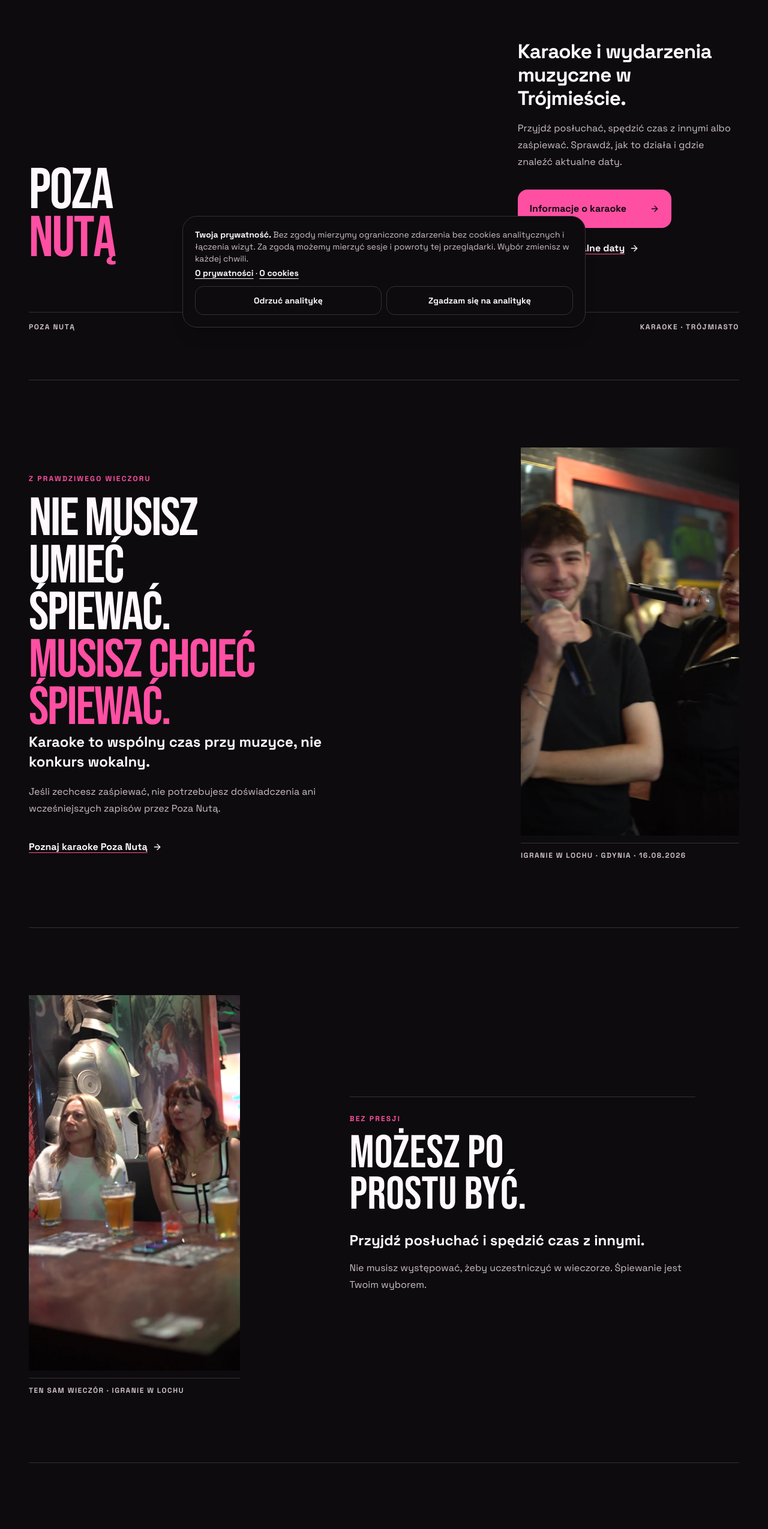
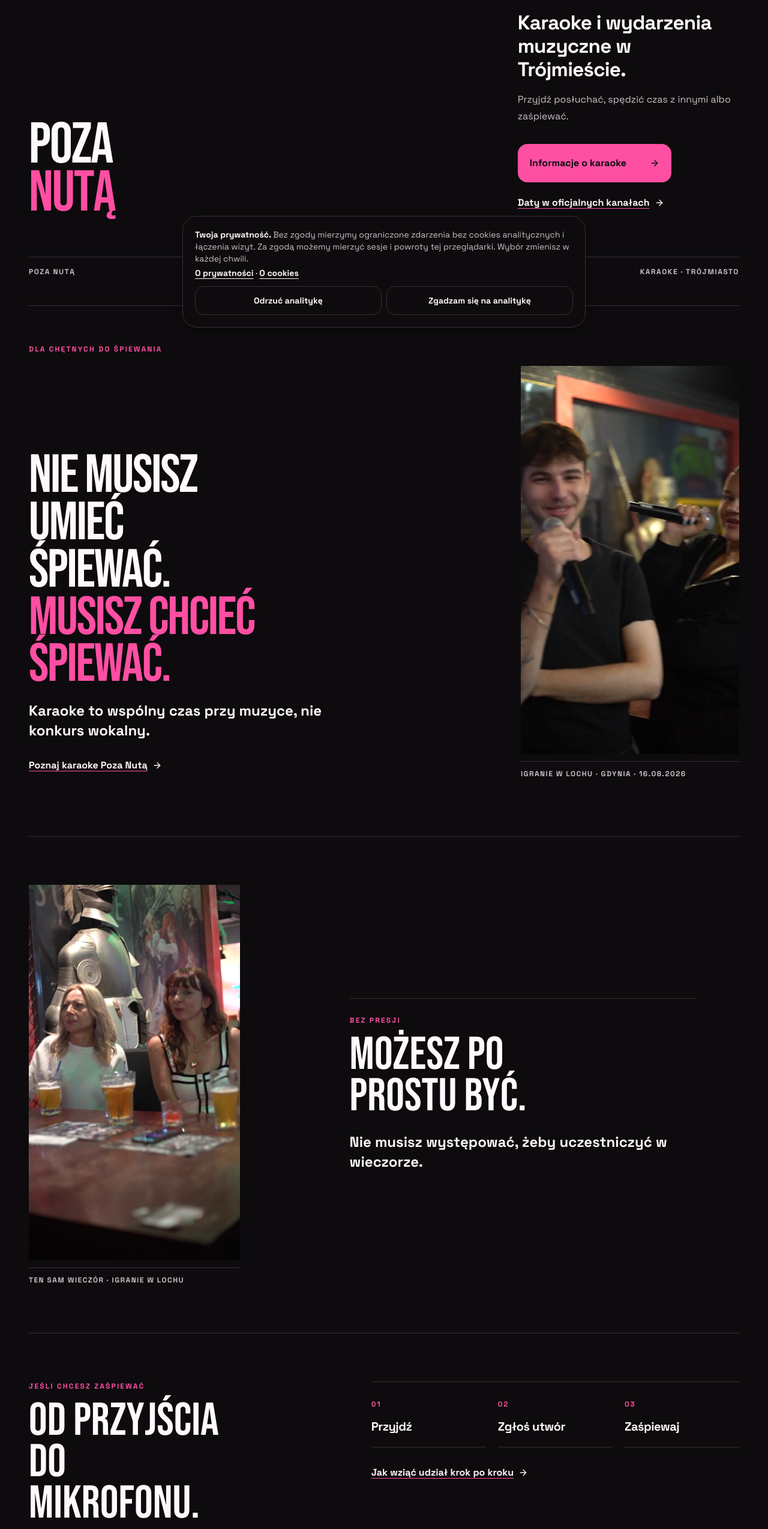
Before and after one commit to 3SM-Studio/poza_nuta-social, a Next.js app: page / in a window 1280 px wide. Shown: the part 234-2783 px from the top of the page at 60% size. Built offline with nearby package versions, Linux system fonts and the light colour scheme; no server answers; the database is empty.

Commit message:
Checkpoint public marketing narrative compression

```diff
--- a/src/app/(public)/karaoke-trojmiasto/page.tsx
+++ b/src/app/(public)/karaoke-trojmiasto/page.tsx
@@ -23,7 +23,7 @@ export default function KaraokePage() {
         <div className="border-t border-accent pt-6">
           <h1 className="font-display max-w-[11ch] text-[clamp(3.75rem,11vw,6rem)] leading-[0.88] tracking-[-0.025em] text-foreground">Karaoke w Trójmieście</h1>
           <p className="mt-8 max-w-xl text-xl font-bold leading-snug sm:text-2xl">Przyjdź dla muzyki i ludzi. Śpiewanie jest Twoim wyborem.</p>
-          <p className="mt-5 max-w-xl text-base leading-7 text-muted-foreground">Możesz słuchać, spędzać czas z innymi i dołączyć do zabawy bez występu. Jeśli masz ochotę chwycić za mikrofon, nie musisz umieć śpiewać ani zapisywać się przez Poza Nutą przed przyjściem.</p>
+          <p className="mt-5 max-w-xl text-base leading-7 text-muted-foreground">Jeśli masz ochotę chwycić za mikrofon, nie potrzebujesz doświadczenia. Na miejscu zgłaszasz utwór w kilku krokach.</p>
         </div>
 
         <section className="mt-16 border-t pt-8 sm:mt-20" aria-labelledby="channels-heading">
@@ -52,7 +52,6 @@ export default function KaraokePage() {
                   </li>
                 ))}
               </ol>
-              <p className="mt-5 max-w-xl text-sm leading-6 text-muted-foreground">Szczegóły udziału w konkretnym wieczorze sprawdź w jego aktualnym komunikacie.</p>
             </div>
             <figure className="w-full max-w-[22rem]">
               <Image src="/media/events/2026-08-16-igranie/experience-solo.webp" alt="Uczestnik śpiewa z mikrofonem w lokalu podczas karaoke Poza Nutą." width={720} height={1280} sizes="(max-width: 1024px) 100vw, 28vw" className="h-auto w-full" loading="lazy" />
--- a/src/app/(public)/page.tsx
+++ b/src/app/(public)/page.tsx
@@ -22,19 +22,19 @@ export default async function HomePage() {
     <>
       <StructuredData data={publicPageGraph(publicPage.home, "Poza Nutą", homeDescription, { includeOrganization: true, destinations })} />
       <main id="main-content" tabIndex={-1} className="flex flex-1 flex-col">
-        <section className="flex min-h-[min(36rem,calc(100svh-6rem))] flex-col justify-between border-b py-6 sm:min-h-[min(43rem,calc(100svh-6rem))] sm:py-16 lg:py-20" aria-labelledby="hero-title">
+        <section className="flex min-h-[min(36rem,calc(100svh-6rem))] flex-col justify-between border-b py-6 sm:min-h-[min(40rem,calc(100svh-6rem))] sm:py-16 lg:py-12" aria-labelledby="hero-title">
           <div className="flex items-start justify-between gap-6 border-t border-accent pt-4 text-sm font-bold uppercase tracking-[0.13em] text-muted-foreground">
             <span>Karaoke i muzyka</span><span className="text-right">Trójmiasto</span>
           </div>
-          <div className="grid gap-4 py-8 sm:gap-9 sm:py-14 md:grid-cols-[minmax(0,1.35fr)_minmax(15rem,0.65fr)] md:items-end md:gap-12 lg:py-20">
+          <div className="grid gap-4 py-8 sm:gap-9 sm:py-14 md:grid-cols-[minmax(0,1.35fr)_minmax(15rem,0.65fr)] md:items-end md:gap-12 lg:py-12">
             <h1 id="hero-title" className="font-display min-w-0 text-[clamp(4.5rem,13vw,6rem)] leading-[0.84] tracking-[-0.025em] text-foreground">Poza<br /><span className="text-accent">Nutą</span></h1>
             <div className="max-w-md md:pb-1">
               <p className="text-[clamp(1.5rem,2.6vw,2.25rem)] font-bold leading-[1.17] tracking-tight">Karaoke i wydarzenia muzyczne w Trójmieście.</p>
-              <p className="mt-4 max-w-sm text-base leading-7 text-muted-foreground">Przyjdź posłuchać, spędzić czas z innymi albo zaśpiewać. Sprawdź, jak to działa i gdzie znaleźć aktualne daty.</p>
+              <p className="mt-4 max-w-sm text-base leading-7 text-muted-foreground">Przyjdź posłuchać, spędzić czas z innymi albo zaśpiewać.</p>
               <Link href={publicPage.karaoke} className={cn(buttonVariants({ variant: "accent", size: "xl" }), "mt-5 w-full justify-between whitespace-normal sm:mt-8 sm:w-auto sm:min-w-64")}>
                 Informacje o karaoke <ArrowRight aria-hidden="true" />
               </Link>
-              <Link href={publicPage.links} className={cn(textLink, "mt-3")}>Sprawdź aktualne daty <ArrowRight className="size-4" aria-hidden="true" /></Link>
+              <Link href={publicPage.links} className={cn(textLink, "mt-3")}>Daty w oficjalnych kanałach <ArrowRight className="size-4" aria-hidden="true" /></Link>
             </div>
           </div>
           <div className="flex items-center justify-between gap-4 border-t pt-4 text-xs font-bold uppercase tracking-[0.13em] text-muted-foreground">
@@ -42,68 +42,65 @@ export default async function HomePage() {
           </div>
         </section>
 
-        <section className="grid gap-12 border-b py-20 sm:py-28 lg:grid-cols-[minmax(0,1.35fr)_minmax(16rem,0.65fr)] lg:items-end lg:gap-16" aria-labelledby="karaoke-heading">
-          <div className="flex flex-col items-start lg:min-h-[34rem] lg:justify-between">
-            <div>
-              <p className="text-xs font-black uppercase tracking-[0.18em] text-accent">Z prawdziwego wieczoru</p>
-              <h2 id="karaoke-heading" className="font-display mt-5 max-w-[11ch] text-[clamp(3.75rem,7vw,6rem)] leading-[0.88] tracking-[-0.025em]">Nie musisz umieć śpiewać. <span className="text-accent">Musisz chcieć śpiewać.</span></h2>
-            </div>
-            <div className="mt-10 max-w-lg lg:mt-0">
-              <p className="text-xl font-bold leading-snug sm:text-2xl">Karaoke to wspólny czas przy muzyce, nie konkurs wokalny.</p>
-              <p className="mt-5 text-base leading-7 text-muted-foreground">Jeśli zechcesz zaśpiewać, nie potrzebujesz doświadczenia ani wcześniejszych zapisów przez Poza Nutą.</p>
-              <Link href={publicPage.karaoke} className={cn(textLink, "mt-7")}>Poznaj karaoke Poza Nutą <ArrowRight className="size-4" aria-hidden="true" /></Link>
+        <section className="border-b pb-16 pt-8 sm:pb-20 sm:pt-12 lg:pb-24 lg:pt-16" aria-labelledby="karaoke-heading">
+          <p className="text-xs font-black uppercase tracking-[0.18em] text-accent">Dla chętnych do śpiewania</p>
+          <div className="mt-5 grid gap-9 md:grid-cols-[minmax(0,1.2fr)_minmax(15rem,0.8fr)] md:items-end md:gap-12 lg:grid-cols-[minmax(0,1.35fr)_minmax(16rem,0.65fr)] lg:gap-16">
+            <figure className="w-full max-w-[23rem] justify-self-end md:order-2">
+              <DocumentaryLoop />
+              <figcaption className="mt-3 border-t pt-3 text-xs font-bold uppercase tracking-[0.12em] text-muted-foreground">iGranie w Lochu · Gdynia · 16.08.2026</figcaption>
+            </figure>
+            <div className="flex flex-col items-start md:order-1 md:min-h-[28rem] md:justify-between lg:min-h-[34rem]">
+              <h2 id="karaoke-heading" className="font-display max-w-[11ch] text-[clamp(3.75rem,7vw,6rem)] leading-[0.88] tracking-[-0.025em]">Nie musisz umieć śpiewać. <span className="text-accent">Musisz chcieć śpiewać.</span></h2>
+              <div className="mt-8 max-w-lg md:mt-0">
+                <p className="text-xl font-bold leading-snug sm:text-2xl">Karaoke to wspólny czas przy muzyce, nie konkurs wokalny.</p>
+                <Link href={publicPage.karaoke} className={cn(textLink, "mt-5")}>Poznaj karaoke Poza Nutą <ArrowRight className="size-4" aria-hidden="true" /></Link>
+              </div>
             </div>
           </div>
-          <figure className="w-full max-w-[23rem] justify-self-end">
-            <DocumentaryLoop />
-            <figcaption className="mt-3 border-t pt-3 text-xs font-bold uppercase tracking-[0.12em] text-muted-foreground">iGranie w Lochu · Gdynia · 16.08.2026</figcaption>
-          </figure>
         </section>
 
-        <section className="grid gap-10 border-b py-20 sm:py-28 lg:grid-cols-[minmax(16rem,0.7fr)_minmax(0,1fr)] lg:items-center lg:gap-20" aria-labelledby="no-pressure-heading">
+        <section className="grid gap-10 border-b py-16 sm:py-20 lg:grid-cols-[minmax(16rem,0.7fr)_minmax(0,1fr)] lg:items-center lg:gap-20" aria-labelledby="no-pressure-heading">
           <figure className="w-full max-w-[16rem] justify-self-end sm:max-w-[22rem] lg:justify-self-start">
-            <Image src="/media/events/2026-08-16-igranie/experience-social.webp" alt="Uczestniczki spędzają czas przy stoliku podczas wieczoru Poza Nutą." width={720} height={1280} sizes="(max-width: 1024px) 100vw, 34vw" className="h-auto w-full" loading="lazy" />
+            <Image src="/media/events/2026-08-16-igranie/experience-social.webp" alt="Uczestniczki spędzają czas przy stoliku podczas wieczoru Poza Nutą." width={720} height={1280} sizes="(max-width: 640px) 256px, 352px" className="h-auto w-full" loading="lazy" fetchPriority="low" />
             <figcaption className="mt-3 border-t pt-3 text-xs font-bold uppercase tracking-[0.12em] text-muted-foreground">Ten sam wieczór · iGranie w Lochu</figcaption>
           </figure>
           <div className="max-w-xl border-t border-accent pt-7">
             <p className="text-xs font-black uppercase tracking-[0.18em] text-accent">Bez presji</p>
             <h2 id="no-pressure-heading" className="font-display mt-4 max-w-[11ch] text-[clamp(3.5rem,6vw,5.5rem)] leading-[0.9]">Możesz po prostu być.</h2>
-            <p className="mt-6 text-xl font-bold leading-snug sm:text-2xl">Przyjdź posłuchać i spędzić czas z innymi.</p>
-            <p className="mt-4 text-base leading-7 text-muted-foreground">Nie musisz występować, żeby uczestniczyć w wieczorze. Śpiewanie jest Twoim wyborem.</p>
+            <p className="mt-6 text-xl font-bold leading-snug sm:text-2xl">Nie musisz występować, żeby uczestniczyć w wieczorze.</p>
           </div>
         </section>
 
-        <section className="border-b py-20 sm:py-28" aria-labelledby="steps-heading">
+        <section className="border-b py-16 sm:py-20" aria-labelledby="steps-heading">
           <div className="grid gap-8 lg:grid-cols-[minmax(0,0.8fr)_minmax(0,1fr)] lg:gap-20">
             <div>
               <p className="text-xs font-black uppercase tracking-[0.18em] text-accent">Jeśli chcesz zaśpiewać</p>
               <h2 id="steps-heading" className="font-display mt-4 max-w-[11ch] text-[clamp(3.5rem,6vw,5.5rem)] leading-[0.9]">Od przyjścia do mikrofonu.</h2>
             </div>
-            <ol className="grid gap-0 border-t border-accent sm:grid-cols-2">
+            <div className="border-t border-accent pt-6">
+              <ol className="grid gap-5 sm:grid-cols-3">
               {[
-                ["01", "Przyjdź", "Nie zapisujesz się przez Poza Nutą przed przyjściem."],
-                ["02", "Zeskanuj QR", "Na miejscu zeskanuj kod wydarzenia i wpisz sześciocyfrowy kod sesji."],
-                ["03", "Wybierz utwór", "Wybierz lub dodaj piosenkę. Zgłoszenie trafi do kolejki."],
-                ["04", "Zaśpiewaj", "Kiedy nadejdzie Twoja kolej, wywołamy Cię do występu."],
-              ].map(([number, heading, body]) => (
-                <li key={number} className="border-b py-6 sm:pr-6">
+                ["01", "Przyjdź"],
+                ["02", "Zgłoś utwór"],
+                ["03", "Zaśpiewaj"],
+              ].map(([number, heading]) => (
+                <li key={number} className="border-b pb-5">
                   <span className="text-xs font-black tracking-[0.15em] text-accent">{number}</span>
                   <h3 className="mt-3 text-xl font-bold tracking-tight">{heading}</h3>
-                  <p className="mt-2 max-w-sm text-sm leading-6 text-muted-foreground">{body}</p>
                 </li>
               ))}
-            </ol>
+              </ol>
+              <Link href={publicPage.karaoke} className={cn(textLink, "mt-5")}>Jak wziąć udział krok po kroku <ArrowRight className="size-4" aria-hidden="true" /></Link>
+            </div>
           </div>
         </section>
 
-        <section className="grid gap-10 border-b py-20 sm:py-28 lg:grid-cols-[minmax(0,0.7fr)_minmax(0,1fr)] lg:gap-20" aria-labelledby="current-heading">
-          <h2 id="current-heading" className="font-display max-w-[10ch] text-[clamp(3.5rem,6vw,5.5rem)] leading-[0.9]">Gdzie po aktualne informacje?</h2>
-          <div className="max-w-xl border-t border-accent pt-7">
-            <p className="text-xl font-bold leading-snug sm:text-2xl">Daty i miejsca sprawdzaj w aktualnych komunikatach na oficjalnych profilach.</p>
-            <p className="mt-5 text-base leading-7 text-muted-foreground">Po ustaleniu szczegółów z lokalem to Poza Nutą przekazuje informacje o wydarzeniu. Aktywne kanały znajdziesz w jednym miejscu. Przed wyjściem sprawdź najnowszy komunikat.</p>
-            <div className="mt-7 flex flex-col items-start gap-2 sm:flex-row sm:flex-wrap sm:gap-x-8">
-              <Link href={publicPage.links} className={textLink}>Wszystkie oficjalne linki <ArrowRight className="size-4" aria-hidden="true" /></Link>
-            </div>
+        <section className="grid gap-5 border-b py-12 sm:py-16 lg:grid-cols-[minmax(0,0.7fr)_minmax(0,1fr)] lg:items-start lg:gap-20" aria-labelledby="current-heading">
+          <h2 id="current-heading" className="font-display max-w-[12ch] text-[clamp(2.5rem,4vw,3.5rem)] leading-[0.95]">Aktualne informacje</h2>
+          <div className="max-w-xl border-t border-accent pt-5">
+            <p className="text-lg font-bold leading-snug sm:text-xl">Daty i miejsca ogłaszamy w oficjalnych kanałach Poza Nutą.</p>
+            <p className="mt-3 text-base leading-7 text-muted-foreground">Przed wyjściem sprawdź najnowszy komunikat.</p>
+            <Link href={publicPage.links} className={cn(textLink, "mt-4")}>Przejdź do kanałów <ArrowRight className="size-4" aria-hidden="true" /></Link>
           </div>
         </section>
 
--- a/src/components/documentary-loop.tsx
+++ b/src/components/documentary-loop.tsx
@@ -17,8 +17,8 @@ export function DocumentaryLoop() {
     updateMotion();
     motionQuery.addEventListener("change", updateMotion);
 
-    const observer = new IntersectionObserver(([entry]) => setInView(entry.isIntersecting), {
-      rootMargin: "100px 0px",
+    const observer = new IntersectionObserver(([entry]) => setInView(entry.intersectionRatio >= 0.5), {
+      threshold: [0, 0.5],
     });
     if (frameRef.current) observer.observe(frameRef.current);
 
@@ -37,6 +37,7 @@ export function DocumentaryLoop() {
         alt="Dwie osoby śpiewają razem podczas wieczoru Poza Nutą."
         fill
         sizes="(max-width: 1024px) 100vw, 36vw"
+        loading="eager"
         className="object-contain"
       />
       {showVideo && (
@@ -50,7 +51,7 @@ export function DocumentaryLoop() {
           poster={`${mediaPath}/experience-group-poster.webp`}
           width="720"
           height="1280"
-          className={`absolute inset-0 h-full w-full object-contain ${playing ? "opacity-100" : "opacity-0"}`}
+          className={`absolute inset-0 h-full w-full object-contain motion-safe:transition-opacity motion-safe:duration-500 ${playing ? "opacity-100" : "opacity-0"}`}
           onPlaying={() => setPlaying(true)}
         >
           <source src={`${mediaPath}/experience-group-loop.mp4`} type="video/mp4" />
--- a/src/components/public-header.tsx
+++ b/src/components/public-header.tsx
@@ -2,6 +2,7 @@
 
 import { useRef, useState } from "react";
 import Link from "next/link";
+import { usePathname } from "next/navigation";
 import { ArrowUpRight, Menu } from "lucide-react";
 import { BrandLogo } from "@/components/brand-logo";
 import { Button, buttonVariants } from "@/components/ui/button";
@@ -13,6 +14,8 @@ import { publicPage } from "@/lib/public-paths";
 export function PublicHeader() {
   const [open, setOpen] = useState(false);
   const triggerRef = useRef<HTMLButtonElement>(null);
+  const pathname = usePathname();
+  const karaokeLinkVariant = pathname === publicPage.venues ? "outline" : "accent";
 
   return (
     <header className="flex min-h-20 items-center justify-between gap-5 border-b py-2 sm:min-h-24 lg:grid lg:grid-cols-[auto_1fr_auto] lg:gap-10">
@@ -24,7 +27,7 @@ export function PublicHeader() {
           <Link key={href} href={href} className="inline-flex min-h-11 items-center text-muted-foreground transition-colors hover:text-foreground">{label}</Link>
         ))}
       </nav>
-      <Link href={publicPage.karaoke} className={cn(buttonVariants({ variant: "accent", size: "lg" }), "hidden lg:inline-flex lg:justify-self-end")}>
+      <Link href={publicPage.karaoke} className={cn(buttonVariants({ variant: karaokeLinkVariant, size: "lg" }), "hidden lg:inline-flex lg:justify-self-end")}>
         Informacje o karaoke <ArrowUpRight aria-hidden="true" />
       </Link>
       <Sheet open={open} onOpenChange={(next) => {
@@ -44,7 +47,7 @@ export function PublicHeader() {
               <Link key={href} href={href} onClick={() => setOpen(false)} className="flex min-h-14 items-center border-b text-xl font-bold text-foreground hover:text-accent">{label}</Link>
             ))}
           </nav>
-          <Link href={publicPage.karaoke} onClick={() => setOpen(false)} className={cn(buttonVariants({ variant: "accent", size: "lg" }), "mt-5 w-full justify-between")}>
+          <Link href={publicPage.karaoke} onClick={() => setOpen(false)} className={cn(buttonVariants({ variant: karaokeLinkVariant, size: "lg" }), "mt-5 w-full justify-between")}>
             Informacje o karaoke <ArrowUpRight aria-hidden="true" />
           </Link>
         </SheetContent>
```
Also changed, not shown: src/app/(public)/dla-lokali/page.tsx (+25 -15 lines), 2 other files (tests, documents, lock files or other folders).
